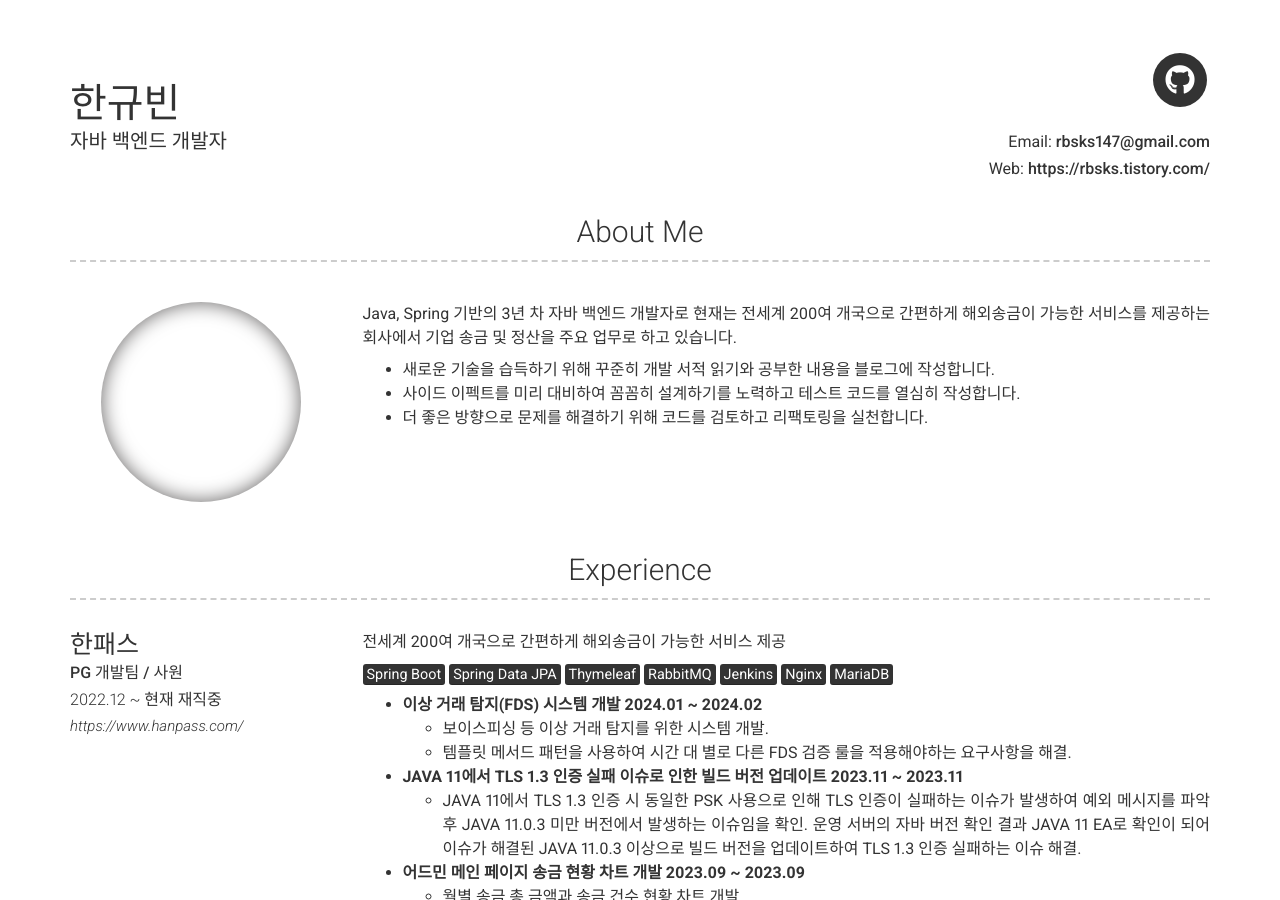
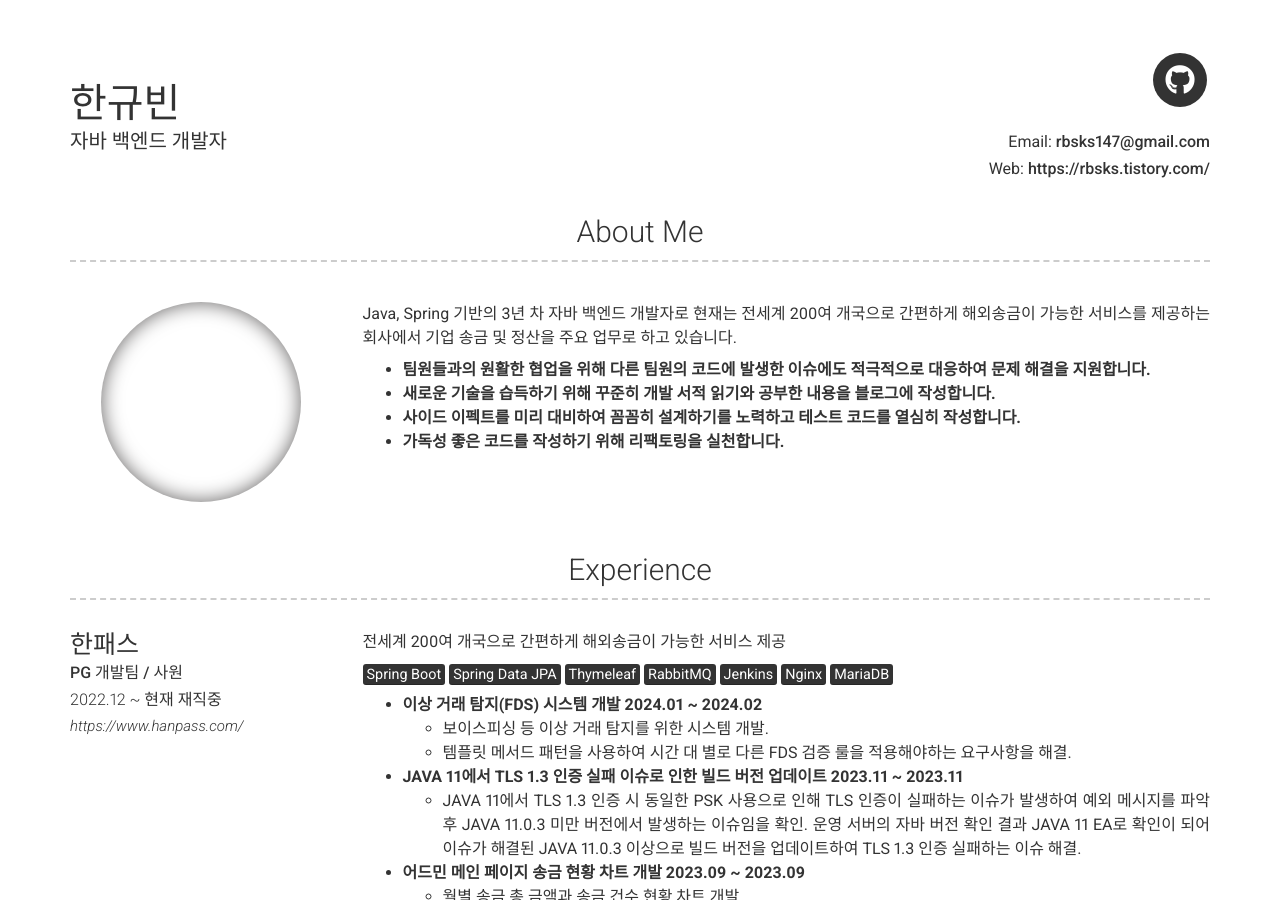
Before and after one commit to rbsks/rbsks.github.io, a Jekyll site: the page built from index.md, in a window 1280 px wide and 900 px high. Built offline with Jekyll 4.4.1, drawn with Linux system fonts in a browser that asks for light colours; nearby versions of some CDN libraries.

Commit message:
Update _config.yml

```diff
--- a/_config.yml
+++ b/_config.yml
@@ -52,10 +52,10 @@ about_content: | # this will include new lines to allow paragraphs
 
 
 
-
-    - 새로운 기술을 습득하기 위해 꾸준히 개발 서적 읽기와 공부한 내용을 블로그에 작성합니다.
-    - 사이드 이펙트를 미리 대비하여 꼼꼼히 설계하기를 노력하고 테스트 코드를 열심히 작성합니다.
-    - 더 좋은 방향으로 문제를 해결하기 위해 코드를 검토하고 리팩토링을 실천합니다.
+    - __팀원들과의 원활한 협업을 위해 다른 팀원의 코드에 발생한 이슈에도 적극적으로 대응하여 문제 해결을 지원합니다.__
+    - __새로운 기술을 습득하기 위해 꾸준히 개발 서적 읽기와 공부한 내용을 블로그에 작성합니다.__
+    - __사이드 이펙트를 미리 대비하여 꼼꼼히 설계하기를 노력하고 테스트 코드를 열심히 작성합니다.__
+    - __가독성 좋은 코드를 작성하기 위해 리팩토링을 실천합니다.__
 
 content:
   - title: Experience
```
